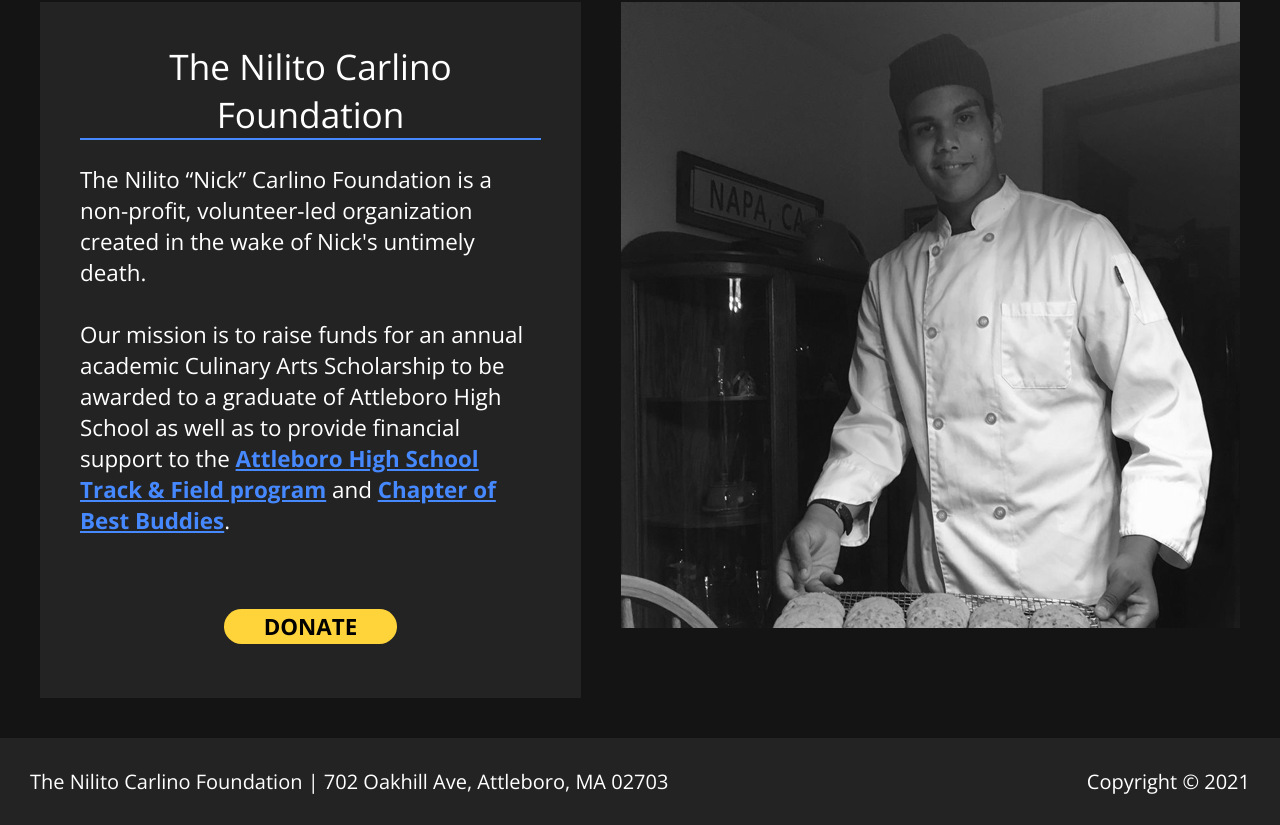
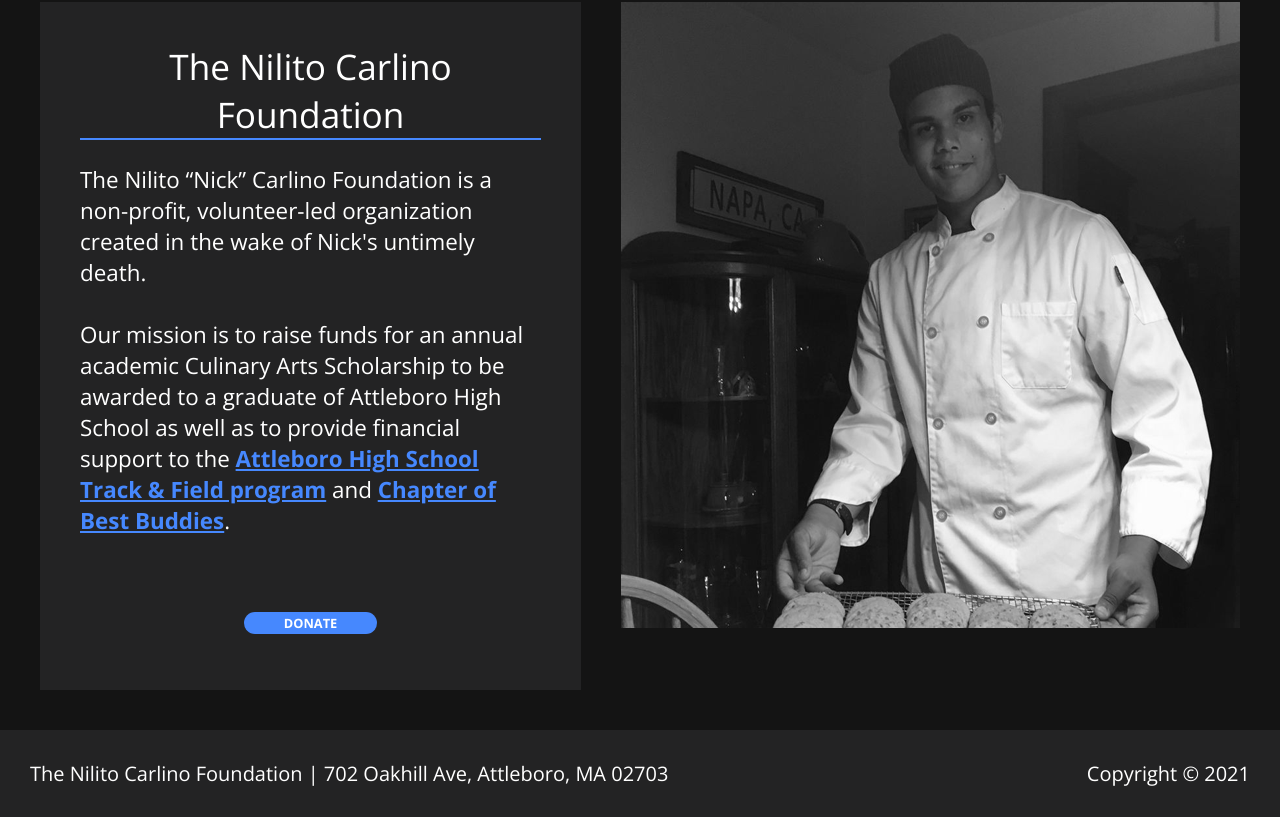
Before and after one commit to NilitoCarlinoFoundation/nilitocarlinofoundation.github.io, a React (Create React App) app: page /#/ in a window 1280 px wide. Shown: the part 388-1213 px from the top of the page. Built offline with nearby package versions, Linux system fonts and the light colour scheme.

Commit message:
Switch to a form-based donation button, pending correct organization key

```diff
--- a/src/components/Header/Donate/Donate.css
+++ b/src/components/Header/Donate/Donate.css
@@ -2,6 +2,10 @@
 	color: #1d1d1d;
 	padding: 1em;
 	align-self: flex-end;
+}
+
+.Donate form {
+  display: inline-block;
 }
 
 .Donate-icon {
--- a/src/components/Header/Donate/Donate.js
+++ b/src/components/Header/Donate/Donate.js
@@ -6,14 +6,12 @@
 export default function Donate({ showSocialMedia = false }) {
   return (
     <div className="Donate">
-      <a
-        href="https://www.paypal.com/donate?token=CH0G-3m4p_T_JC9y3MxeJnbykCU4K9se5JDrJyiTgpFTWH8BzwqGmTGvh9tJC2SixTN5Wytpqh3Q1J1O"
-        className="button-link"
-        target="_blank"
-        rel="noopener noreferrer"
-      >
-        Donate
-      </a>
+      <form action="https://www.paypal.com/cgi-bin/webscr" method="post" target="_blank">
+        <input type="hidden" name="business" value="" />
+        <input type="hidden" name="cmd" value="_donations" />
+        <input type="hidden" name="currency_code" value="USD" />
+        <input type="submit" value="Donate" className="button-link" />
+      </form>
 
       { showSocialMedia &&
         <>
--- a/src/styles/App.css
+++ b/src/styles/App.css
@@ -24,6 +24,7 @@
 /*to use this button style, you must put a button html tag in your .js file*/
 
 button,
+input.button-link,
 a.button-link {
   background-color: #4688fe;
   font-size: 0.8em;
@@ -34,6 +35,7 @@
   font-weight: bold;
   font-family: 'Open Sans', sans-serif;
   text-decoration: none;
+  border: 0;
 }
 
 a.button-link:visited {
```
